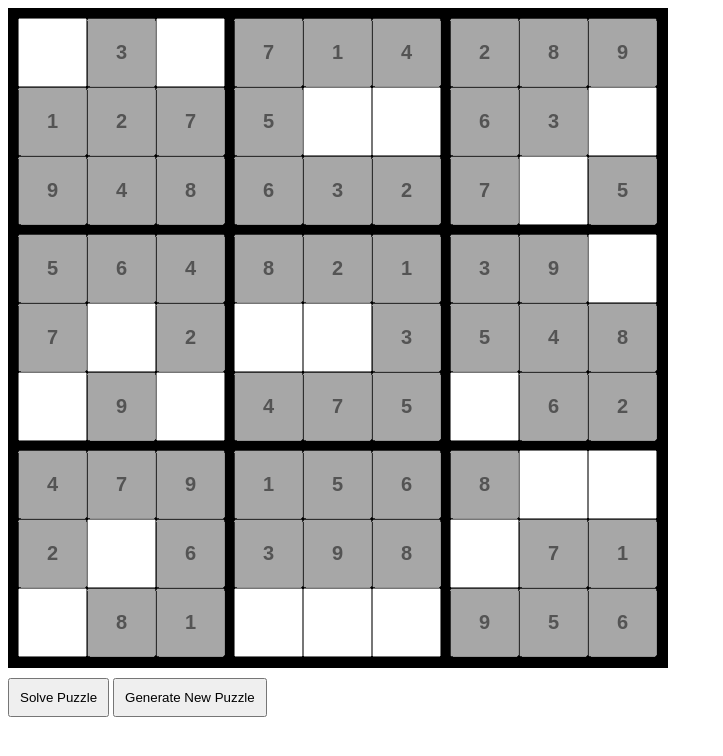
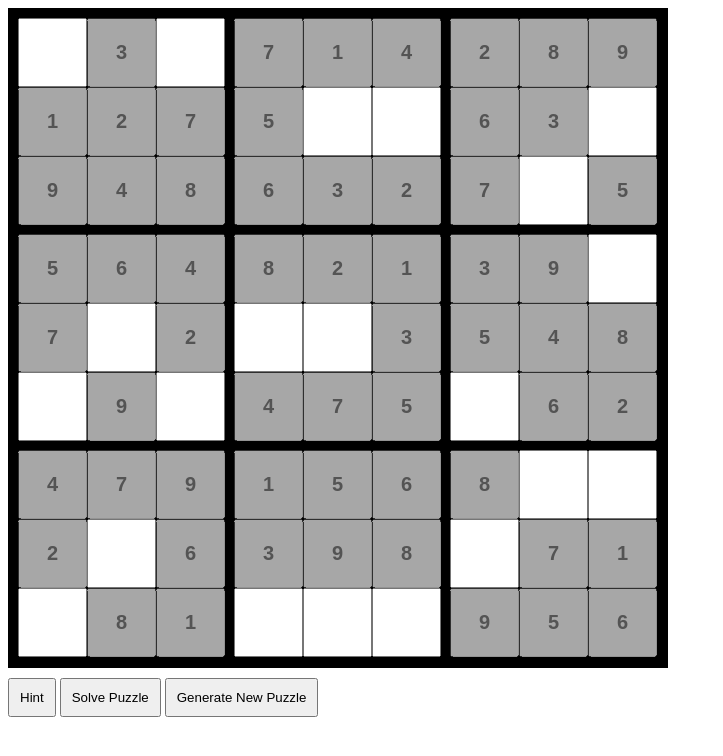
Before and after one commit to ShelbyFoster/Sudoku, a plain HTML site: page index.html in a window 1280 px wide. Shown: the whole page, without its empty margins (0-723 px from the left). Drawn offline with nearby package versions, Linux system fonts and the light colour scheme.

Commit message:
Hint
Hint code added

```diff
--- a/css/puzzle.less
+++ b/css/puzzle.less
@@ -58,3 +58,8 @@
   margin-top: 10px;
   padding: 10px;
 }
+
+.hint{
+  margin-top: 10px;
+  padding: 10px;
+}
--- a/index.html
+++ b/index.html
@@ -11,7 +11,7 @@
 </div>
   <div class="grid">
   </div>
-
+  <button class = "hint" onclick="hint()">Hint</button>
   <button class = "solve" onclick="solver()">Solve Puzzle</button>
   <button class = "generate" onclick="printPuzzle()">Generate New Puzzle</button>
 
@@ -23,6 +23,7 @@
     <script type="text/javascript" src="js/solver.js"></script>
     <script type="text/javascript" src="js/generator.js"></script>
     <script type="text/javascript" src="js/flipPuzzle.js"></script>
+      <script type="text/javascript" src="js/hint.js"></script>
   </footer>
 </body>
 </html>
--- /dev/null
+++ b/js/hint.js
@@ -0,0 +1,26 @@
+function hint(){
+    var zeroCounter = 0;
+
+
+    for(var loop = 0; loop < puzzleArray.length; loop++){     //determines how many 0's are in the puzzle
+        if(puzzleArray[loop] === 0){
+            zeroCounter++;
+        }
+    }
+        for(var y = 0; y < 81; y++){
+            if(puzzleArray[y] === 0){
+                var value = checkOneChoice(y);     //check if only one position available, if so store the value in s
+
+                if(value > 0){
+                    zeroCounter = zeroCounter - 1;  //if number is changed, subtract 1 from z (number of 0's in puzzle)
+                    $(currInput).val(value);
+                    puzzleArray[$(currInput).attr("id")] = value;
+                    checkPuzzle();
+                    break;
+
+                }
+            }
+        }
+
+
+}
--- a/js/puzzle.js
+++ b/js/puzzle.js
@@ -108,7 +108,6 @@ function printPuzzle() {
 $(document).ready(function() {
 
     printPuzzle();
-
     $('input').keyup(function(){
         var val = $(this).val();
         var index = $(this).attr("id");
```
Also changed, not shown: css/puzzle.css.
